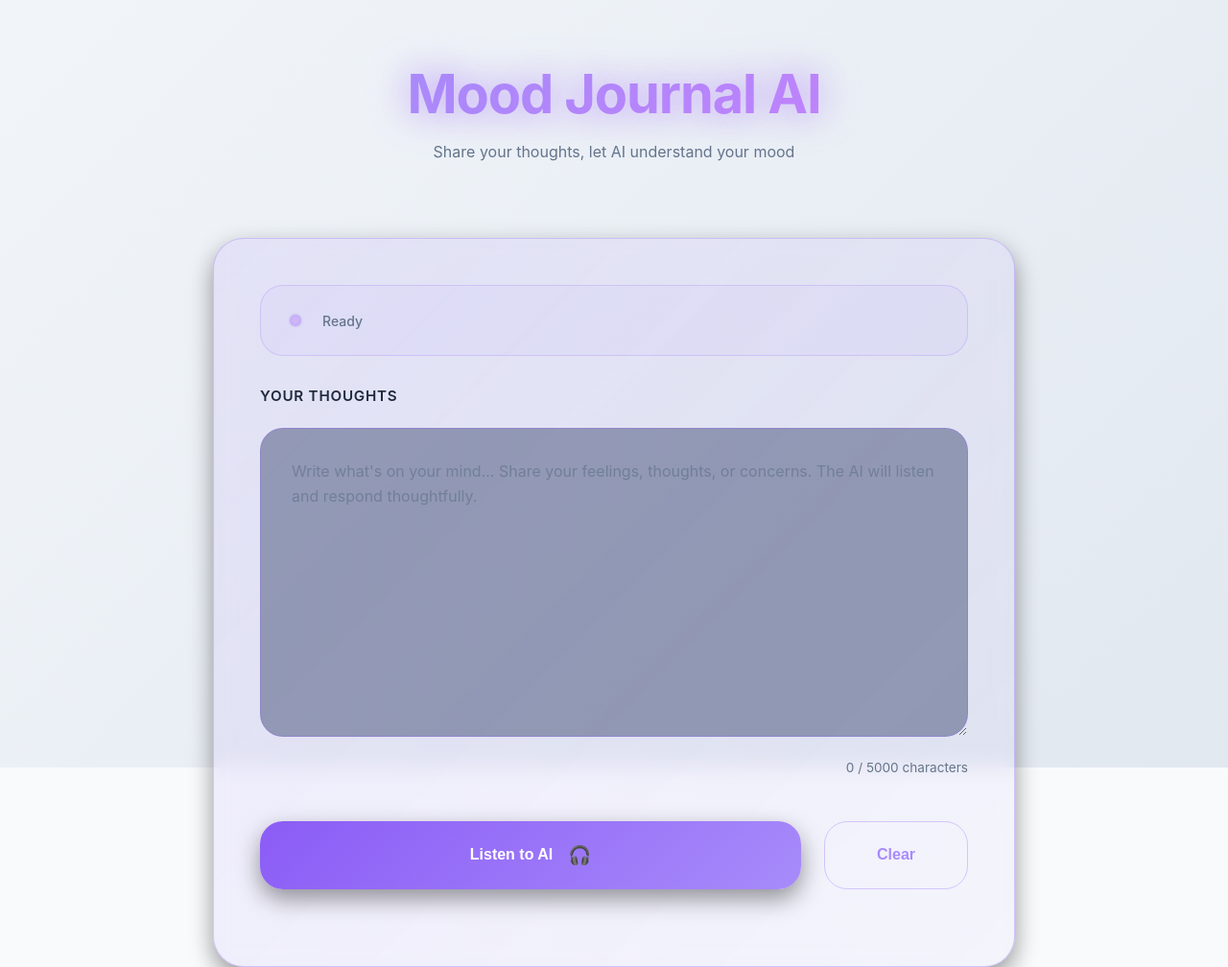
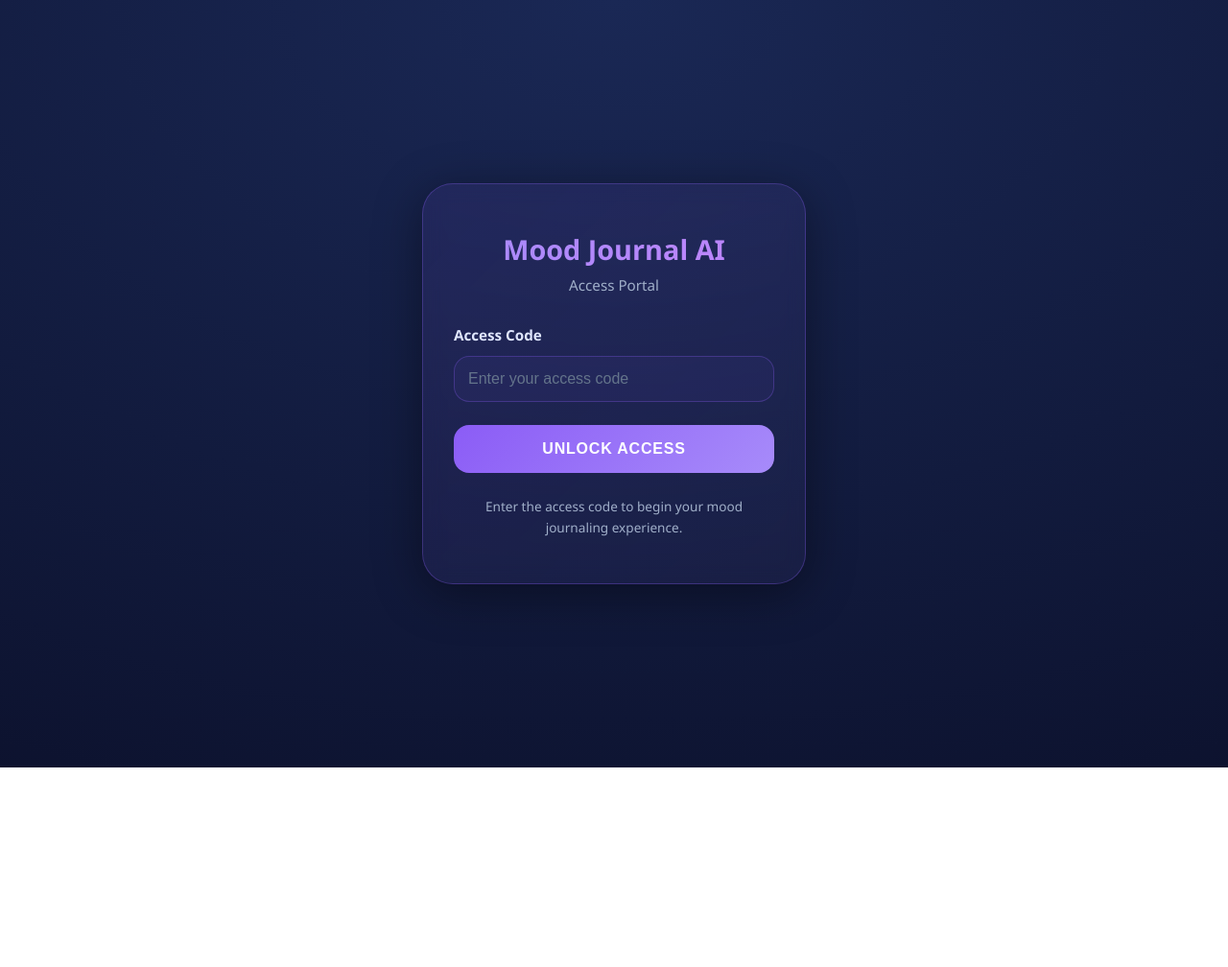
Before and after one commit to GPramodh07/Mood-Journal-AI, a plain HTML site: page frontend/index.html in a window 1280 px wide. Shown: the top 1008 px of the page at 96% size. After the commit the page ends 800 px from the top, so only its background shows below. Drawn offline with Linux system fonts and the light colour scheme.

Commit message:
deploy ready

```diff
--- a/frontend/index.html
+++ b/frontend/index.html
@@ -3,69 +3,42 @@
 <head>
     <meta charset="UTF-8">
     <meta name="viewport" content="width=device-width, initial-scale=1.0">
-    <title>Mood Journal AI</title>
-    <link rel="stylesheet" href="./public/css/index.css">
+    <title>Mood Journal AI - Access Portal</title>
+    <link rel="stylesheet" href="./public/css/login.css">
 </head>
 <body>
-    <div class="background-gradient"></div>
+    <div class="animated-bg"></div>
 
-    <div class="container">
-        <!-- Header Section -->
-        <header class="header">
-            <h1 class="title">
-                <span class="title-glow">Mood Journal AI</span>
-            </h1>
-            <p class="subtitle">Share your thoughts, let AI understand your mood</p>
-        </header>
+    <div class="login-container">
+        <div class="login-header">
+            <h1 class="login-title">Mood Journal AI</h1>
+            <p class="login-subtitle">Access Portal</p>
+        </div>
 
-        <!-- Main Journal Card -->
-        <main class="journal-card">
-            <!-- Audio Status Indicator -->
-            <div class="audio-status-container">
-                <div class="audio-status" id="audioStatus">
-                    <div class="pulse-ring"></div>
-                </div>
-                <span class="status-text" id="statusText">Ready</span>
+        <form id="loginForm">
+            <div class="form-group">
+                <label for="accessCode" class="form-label">Access Code</label>
+                <input
+                    type="password"
+                    id="accessCode"
+                    class="form-input"
+                    placeholder="Enter your access code"
+                    autocomplete="off"
+                    required
+                />
+                <div id="errorMessage" class="error-message"></div>
             </div>
 
-            <!-- Textarea Section -->
-            <section class="textarea-section">
-                <label for="userThoughts" class="textarea-label">Your Thoughts</label>
-                <textarea
-                    id="userThoughts"
-                    class="textarea-input"
-                    placeholder="Write what's on your mind... Share your feelings, thoughts, or concerns. The AI will listen and respond thoughtfully."
-                    rows="10"
-                ></textarea>
-                <div class="character-count">
-                    <span id="charCount">0</span> / 5000 characters
-                </div>
-            </section>
+            <button type="submit" class="access-btn" id="submitBtn">
+                Unlock Access
+            </button>
+        </form>
 
-            <!-- Button Section -->
-            <section class="button-section">
-                <button id="listenBtn" class="listen-button" data-state="idle">
-                    <span class="button-text">Listen to AI</span>
-                    <span class="button-icon">🎧</span>
-                </button>
-                <button id="clearBtn" class="clear-button">Clear</button>
-            </section>
-
-            <!-- Audio Player (Hidden) -->
-            <audio id="audioPlayer" class="audio-player"></audio>
-
-            <!-- Response Feedback -->
-            <div class="feedback-section" id="feedbackSection" style="display: none;">
-                <p id="feedbackMessage" class="feedback-message"></p>
-            </div>
-        </main>
-
-        <!-- Footer -->
-        <footer class="footer">
-            <p>Built with ❤️ for the AI Hackfest</p>
-        </footer>
+        <p class="info-text">
+            Enter the access code to begin your mood journaling experience.
+        </p>
     </div>
 
-    <script src="./public/js/index.js"></script>
+    <script src="./public/js/login.js"></script>
 </body>
 </html>
--- /dev/null
+++ b/frontend/public/css/login.css
@@ -0,0 +1,173 @@
+/* Reset default styles */
+* {
+    margin: 0;
+    padding: 0;
+    box-sizing: border-box;
+}
+
+/* Main page layout for login */
+body {
+    font-family: 'Segoe UI', Tahoma, Geneva, Verdana, sans-serif;
+    background: linear-gradient(135deg, #1a2855 0%, #0a0e27 100%);
+    min-height: 100vh;
+    display: flex;
+    align-items: center;
+    justify-content: center;
+    position: relative;
+    overflow: hidden;
+}
+
+/* Background that fills the whole screen */
+.animated-bg {
+    position: fixed;
+    top: 0;
+    left: 0;
+    width: 100%;
+    height: 100%;
+    z-index: -1;
+    background: radial-gradient(135% 135% at 50% 0%, #1a2855 0%, #0a0e27 100%);
+}
+
+/* Glass morphism login box - the main card */
+.login-container {
+    background: linear-gradient(135deg, rgba(139, 92, 246, 0.1) 0%, rgba(167, 139, 250, 0.05) 100%);
+    backdrop-filter: blur(10px);
+    -webkit-backdrop-filter: blur(10px);
+    border: 1px solid rgba(139, 92, 246, 0.3);
+    border-radius: 2rem;
+    padding: 3rem 2rem;
+    width: 100%;
+    max-width: 400px;
+    box-shadow: 0 10px 50px rgba(0, 0, 0, 0.4);
+    animation: slideInUp 0.6s ease-out;
+}
+
+.login-header {
+    text-align: center;
+    margin-bottom: 2rem;
+}
+
+.login-title {
+    color: #e0e7ff;
+    font-size: 1.8rem;
+    font-weight: 700;
+    margin-bottom: 0.5rem;
+    background: linear-gradient(135deg, #a78bfa 0%, #c084fc 100%);
+    -webkit-background-clip: text;
+    -webkit-text-fill-color: transparent;
+    background-clip: text;
+}
+
+.login-subtitle {
+    color: #a0afc9;
+    font-size: 0.95rem;
+    margin-bottom: 1rem;
+}
+
+.form-group {
+    margin-bottom: 1.5rem;
+}
+
+.form-label {
+    display: block;
+    color: #e0e7ff;
+    font-size: 0.95rem;
+    font-weight: 600;
+    margin-bottom: 0.75rem;
+}
+
+.form-input {
+    width: 100%;
+    padding: 0.875rem;
+    border: 1px solid rgba(139, 92, 246, 0.3);
+    border-radius: 1rem;
+    background: rgba(139, 92, 246, 0.05);
+    color: #e0e7ff;
+    font-size: 1rem;
+    transition: all 300ms ease;
+}
+
+.form-input:focus {
+    outline: none;
+    border-color: rgba(192, 132, 252, 0.6);
+    background: rgba(139, 92, 246, 0.1);
+    box-shadow: 0 0 20px rgba(139, 92, 246, 0.3);
+}
+
+.form-input::placeholder {
+    color: #64748b;
+}
+
+/* Submit button with gradient background */
+.access-btn {
+    width: 100%;
+    padding: 1rem;
+    background: linear-gradient(135deg, #8b5cf6 0%, #a78bfa 100%);
+    border: none;
+    border-radius: 1rem;
+    color: #fff;
+    font-size: 1rem;
+    font-weight: 600;
+    cursor: pointer;
+    transition: all 300ms ease;
+    text-transform: uppercase;
+    letter-spacing: 0.05em;
+}
+
+.access-btn:hover {
+    transform: translateY(-2px);
+    box-shadow: 0 10px 25px rgba(139, 92, 246, 0.4);
+}
+
+.access-btn:active {
+    transform: translateY(0);
+}
+
+.access-btn:disabled {
+    opacity: 0.5;
+    cursor: not-allowed;
+    transform: none;
+}
+
+/* Error message styling - red text */
+.error-message {
+    color: #ff6b6b;
+    font-size: 0.9rem;
+    margin-top: 0.75rem;
+    display: none;
+    animation: slideInUp 0.3s ease-out;
+}
+
+/* Show error message when needed */
+.error-message.show {
+    display: block;
+}
+
+.info-text {
+    text-align: center;
+    color: #a0afc9;
+    font-size: 0.85rem;
+    margin-top: 1.5rem;
+    line-height: 1.6;
+}
+
+@keyframes slideInUp {
+    from {
+        opacity: 0;
+        transform: translateY(20px);
+    }
+    to {
+        opacity: 1;
+        transform: translateY(0);
+    }
+}
+
+@media (max-width: 480px) {
+    .login-container {
+        padding: 2rem 1.5rem;
+    }
+
+    .login-title {
+        font-size: 1.5rem;
+    }
+}
--- a/frontend/public/js/index.js
+++ b/frontend/public/js/home.js
@@ -1,9 +1,15 @@
+// Check if user is authenticated
+if (sessionStorage.getItem('access_granted') !== 'true') {
+    window.location.href = '../index.html';
+}
+
 // App state to keep track of things
 const AppState = {
     isListening: false,
     isLoading: false,
     currentAudioBlob: null,
     maxCharacters: 5000,
+    accessCode: 'HACK2026',
 };
 
 // Get DOM elements
@@ -106,11 +112,12 @@ async function sendJournalEntry() {
 
         console.log('Sending journal entry...');
 
-        // Make the API call
+        // Make the API call with the security code in headers
         const response = await fetch('http://localhost:5000/api/journal', {
             method: 'POST',
             headers: {
                 'Content-Type': 'application/json',
+                'X-Access-Code': AppState.accessCode,
             },
             body: JSON.stringify({
                 thoughts: thoughts,
@@ -242,45 +249,3 @@ DOM.userThoughts.addEventListener('keydown', (event) => {
         DOM.listenBtn.click();
     }
 });
-
-// ============================================================================
-// INITIALIZATION
-// ============================================================================
-
-/**
- * Initialize application
- */
-function initialize() {
-    console.log('🚀 Mood Journal AI loaded');
-    console.log('📡 Backend: http://localhost:5000');
-
-    updateButtonState('idle');
-    setAudioStatus(false, 'Ready');
-    updateCharacterCount();
-}
-
-// Run initialization when DOM is ready
-if (document.readyState === 'loading') {
-    document.addEventListener('DOMContentLoaded', initialize);
-} else {
-    initialize();
-}
-
-// ============================================================================
-// DEBUGGING UTILITIES (Development only)
-// ============================================================================
-
-/**
- * Log current app state (useful for debugging)
- */
-window.debugAppState = () => {
-    console.table({
-        isLoading: AppState.isLoading,
-        isListening: AppState.isListening,
-        hasAudio: !!AppState.currentAudioBlob,
-        audioSize: AppState.currentAudioBlob?.size || 'N/A',
-        textLength: DOM.userThoughts.value.length,
-    });
-};
-
-console.log('💡 Use debugAppState() in console to check current state');
--- /dev/null
+++ b/frontend/public/js/login.js
@@ -0,0 +1,42 @@
+// If user already logged in, skip to the app
+if (sessionStorage.getItem('access_granted') === 'true') {
+    window.location.href = 'home.html';
+}
+
+// Get the form and input elements
+const loginForm = document.getElementById('loginForm');
+const accessCodeInput = document.getElementById('accessCode');
+const errorMessage = document.getElementById('errorMessage');
+const submitBtn = document.getElementById('submitBtn');
+
+// Handle when user submits the access code
+loginForm.addEventListener('submit', (e) => {
+    e.preventDefault();
+
+    const code = accessCodeInput.value.trim();
+    const correctCode = 'HACK2026';
+
+    // Check if code is correct
+    if (code === correctCode) {
+        // Save to session storage so they stay logged in
+        sessionStorage.setItem('access_granted', 'true');
+        errorMessage.classList.remove('show');
+
+        // Change button to show success
+        submitBtn.disabled = true;
+        submitBtn.textContent = 'Access Granted ✓';
+
+        // Wait then go to main app
+        setTimeout(() => {
+            window.location.href = 'home.html';
+        }, 500);
+    } else {
+        // Show error
+        errorMessage.textContent = 'Invalid access code. Please try again.';
+        errorMessage.classList.add('show');
+
+        // Clear input and focus back
+        accessCodeInput.value = '';
+        accessCodeInput.focus();
+    }
+});
```
Also changed, not shown: backend/server.js (+23 -7 lines), frontend/home.html (added, +71 -0 lines), README.md, frontend/public/css/home.css (renamed from frontend/public/css/index.css).
